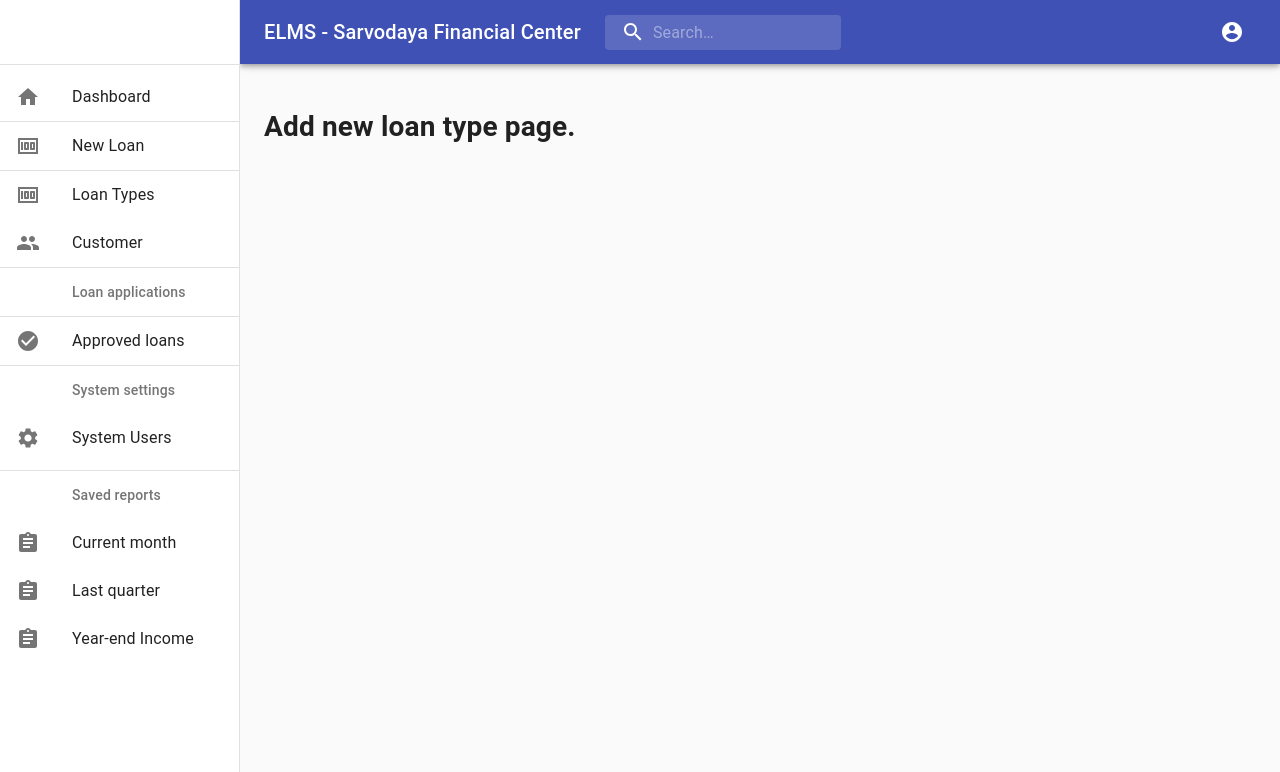
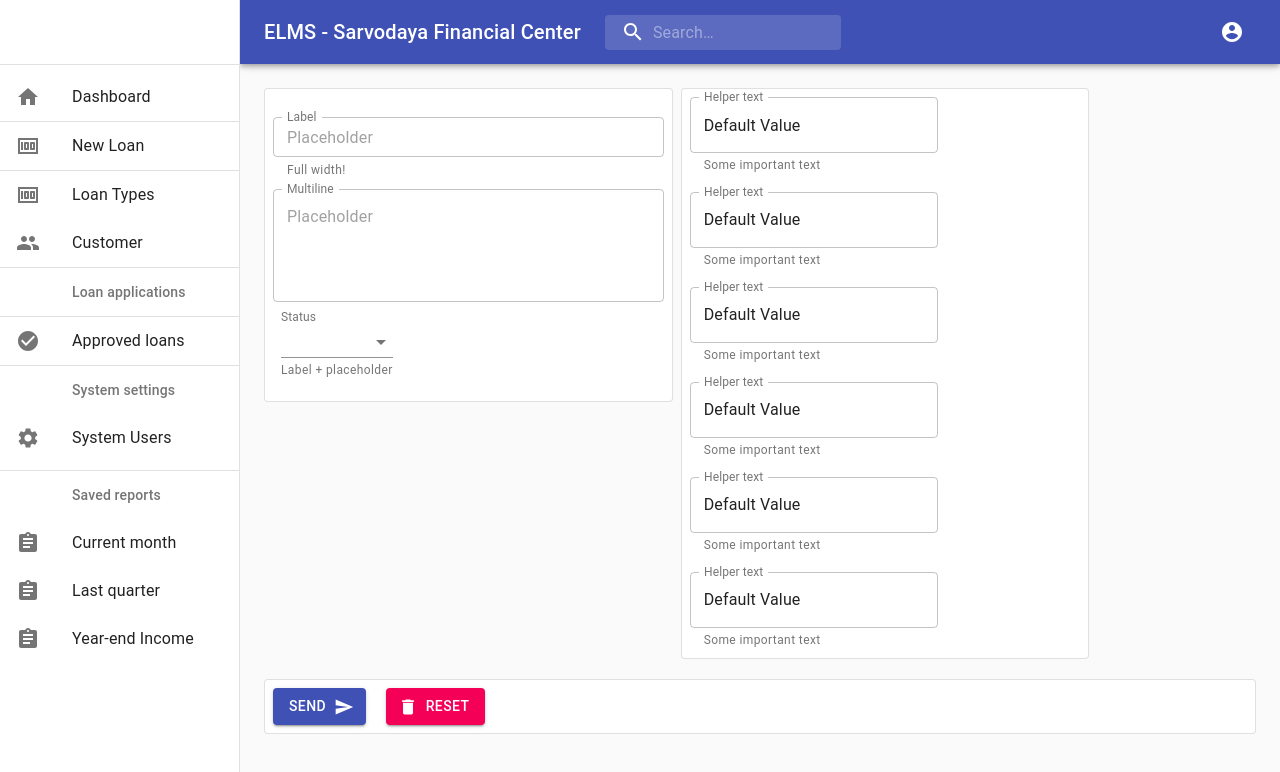
Before and after one commit to Rajitha-Madushan-Fernando/Startup-ReactJS-with-Material-UI, a React (Create React App) app: page /new-loan-type in a window 1280 px wide. Shown: the top 772 px of the page. Built offline with nearby package versions, Linux system fonts and the light colour scheme; no server answers.

Commit message:
Add Loan type page

```diff
--- a/src/App.js
+++ b/src/App.js
@@ -12,6 +12,7 @@ import ErrorPage from './pages/ErrorPage/ErrorPage';
 import SignIn from './pages/SignIn/SignIn';
 import Profile from './pages/Profile/Profile';
 import CustomerList from './pages/CustomerList/CustomerList';
+import NewCustomer from './pages/NewCustomer/NewCustomer';
 import LoanType from './pages/LoanType/LoanType';
 import NewLoanType from './pages/NewLoanType/NewLoanType';
 
@@ -34,21 +35,19 @@ export default function App (props) {
   const authExList = [
     'api/user/login',
     'api/user/',
-  ]
+  ];
+
+  interceptor(authExList, (authData)=>{
+    const {loaderIsHide, redirectTo} = authData;
+    setIsHideSpinner(loaderIsHide);
+    if(redirectTo!=''){
+      history.push(redirectTo);
+    }
+  });
 
   // this way equal to componentDidMount()
-
-  //next comment
   useEffect(() => {
     setIsHideSpinner(true);
-    // this way equal to componentWillMount()
-    interceptor(authExList, (authData)=>{
-      const {loaderIsHide, redirectTo} = authData;
-      setIsHideSpinner(loaderIsHide);
-      if(redirectTo !== ''){
-        history.push(redirectTo);
-      }
-    });
   },[]);
 
   const { window } = props;
@@ -62,6 +61,7 @@ export default function App (props) {
         <Route exact path="/signin" component={SignIn} />
         <Route path="/" exact component={HomePage} />
         <Route path="/customer-list" exact component={CustomerList} />
+        <Route path="/new-customer" exact component={NewCustomer} />
         <Route path="/loantype-list" exact component={LoanType} />
         <Route path="/new-loan-type" exact component={NewLoanType} />
         <Route component={ErrorPage} />
--- a/src/pages/CustomerList/CustomerList.js
+++ b/src/pages/CustomerList/CustomerList.js
@@ -5,7 +5,7 @@ import { Link } from 'react-router-dom';
 import {
     Button, ButtonGroup,
     Table, TableBody, TableCell,
-    TableContainer, TableHead, TableRow, Paper, Grid,Container
+    TableContainer, TableHead, TableRow, Paper, Grid, Container
 } from '@material-ui/core';
 
 import { withStyles, makeStyles } from '@material-ui/core/styles';
@@ -115,7 +115,7 @@ export default function CustomerList() {
                 <TableContainer component={Paper}>
                     <Table className={classes.table} aria-label="customized table">
                         <TableHead>
-                            <TableRow>
+                            <TableRow style={{ backgroundColor: '#2196f3', color: '#fafafa' }} variant="head">
                                 <StyledTableCell>Customer Name</StyledTableCell>
                                 <StyledTableCell>Gender</StyledTableCell>
                                 <StyledTableCell align="left">Membership No</StyledTableCell>
@@ -126,7 +126,13 @@ export default function CustomerList() {
                             </TableRow>
                         </TableHead>
                         <TableBody>
-                            {customers.map((row) => (
+                            {
+                                customers.length === 0 ?
+                                    <TableRow align="center">
+                                        <TableCell colSpan="5">No Customers Available</TableCell>
+                                    </TableRow> :
+
+                                        customers.map((row) => (
                                             <StyledTableRow key={row.id}>
                                                 <StyledTableCell component="th" scope="row">
                                                     {row.first_name}{" "}{row.middle_name}{" "}{row.last_name}
@@ -137,7 +143,8 @@ export default function CustomerList() {
                                                 <StyledTableCell align="left">{row.mobile}</StyledTableCell>
                                                 <StyledTableCell align="left">{row.address}</StyledTableCell>
                                             </StyledTableRow>
-                            ))}
+                                        ))
+                                    }
                         </TableBody>
                     </Table>
                 </TableContainer>
--- a/src/pages/LoanType/LoanType.js
+++ b/src/pages/LoanType/LoanType.js
@@ -92,6 +92,7 @@ export default function LoanType() {
             <div className="loanType-list">
                 <Link to={"new-loan-type"} >
                     <Button
+                        size="small"
                         variant="contained"
                         color="secondary"
                         className="new-loan-type-add-button"
@@ -101,7 +102,7 @@ export default function LoanType() {
                         New Loan Type
             </Button>
                 </Link>
-                <br /><br /><br />
+                <br /><br />
                 <Grid item xs={12} sm={10}>
                     <Paper>
                         <TableContainer component={Paper}>
--- a/src/pages/NewCustomer/NewCustomer.js
+++ b/src/pages/NewCustomer/NewCustomer.js
@@ -324,7 +324,7 @@ export default function NewCustomer(props) {
                                 className={classes.button}
                                 startIcon={<DeleteIcon />}
                             >
-                                Delete
+                                Reset
                         </Button>
                         </div>
                     </Paper>
--- a/src/pages/NewLoanType/NewLoanType.js
+++ b/src/pages/NewLoanType/NewLoanType.js
@@ -1,17 +1,179 @@
 import React, { useEffect } from 'react';
+
+import { makeStyles } from '@material-ui/core/styles';
+import {
+  Button, ButtonGroup,
+  Table, TableBody, TableCell,
+  TableContainer, TableHead, TableRow, Paper, Grid, Container, TextField, InputLabel, Select, FormControl, Icon,
+  FormHelperText, MenuItem, Box, NativeSelect
+
+} from '@material-ui/core';
+
+import DeleteIcon from '@material-ui/icons/Delete';
+import SendIcon from '@material-ui/icons/Send';
+
 
 import AppTemplate from '../Templates/AppTemplate/AppTemplate';
 import { appConfig } from '../../configs/app.config';
 import utils from '../../helper/utils';
 const { baseUrl } = appConfig;
 
+const useStyles = makeStyles((theme) => ({
+  root: {
+    flexGrow: 1,
+  },
+  button: {
+    margin: theme.spacing(1, 1, 1, 1),
+  },
+
+  formControl: {
+    margin: theme.spacing(1, 1, 1, 1),
+  },
+  selectEmpty: {
+    marginTop: theme.spacing(2),
+  },
+}));
 
 export default function NewLoanType(props) {
+
+  const classes = useStyles();
+
   return (
-      <AppTemplate>
-        <div className="new-loan-type">
-        <h1> Add new loan type page.</h1>
-        </div>
-      </AppTemplate>
+    <AppTemplate>
+      <div className="new-loan-type">
+        {/* <Typography variant="h4" gutterBottom>
+        Add New Loan Type
+      </Typography> */}
+        <form autoComplete="off">
+          <Grid container spacing={1}>
+            <Grid item xs={5}>
+              <Paper variant="outlined" >
+                <Box width="auto" p={1} my={0.5}>
+                  <TextField
+                    id="outlined-full-width"
+                    label="Label"
+                    placeholder="Placeholder"
+                    helperText="Full width!"
+                    fullWidth
+                    size="small"
+                    margin="normal"
+                    InputLabelProps={{
+                      shrink: true,
+                    }}
+                    variant="outlined"
+                  />
+                  <TextField
+                    id="outlined-multiline-static"
+                    label="Multiline"
+                    placeholder="Placeholder"
+                    multiline
+                    rows={4}
+                    fullWidth
+                    variant="outlined"
+                    InputLabelProps={{
+                      shrink: true,
+                    }}
+                  />
+                  <FormControl className={classes.formControl}>
+                    <InputLabel shrink htmlFor="age-native-label-placeholder">
+                      Status
+                    </InputLabel>
+                    <Select
+                      inputProps={{
+                        name: 'status',
+                        id: 'status-native-label-placeholder',
+                      }}
+                    >
+                      <option value="">None</option>
+                      <option value={10}>Ten</option>
+                      <option value={20}>Twenty</option>
+                      <option value={30}>Thirty</option>
+                    </Select>
+                    <FormHelperText>Label + placeholder</FormHelperText>
+                  </FormControl>
+                </Box>
+              </Paper>
+            </Grid>
+            <Grid item xs={5}>
+              <Paper variant="outlined" >
+                <div>
+                  <TextField
+                    id="outlined-helperText"
+                    label="Helper text"
+                    defaultValue="Default Value"
+                    helperText="Some important text"
+                    variant="outlined"
+                    style={{margin: 8}}
+                  />
+                   <TextField
+                    id="outlined-helperText"
+                    label="Helper text"
+                    defaultValue="Default Value"
+                    helperText="Some important text"
+                    variant="outlined"
+                    style={{margin: 8}}
+                  />
+                  <TextField
+                    id="outlined-helperText"
+                    label="Helper text"
+                    defaultValue="Default Value"
+                    helperText="Some important text"
+                    variant="outlined"
+                    style={{margin: 8}}
+                  />
+                   <TextField
+                    id="outlined-helperText"
+                    label="Helper text"
+                    defaultValue="Default Value"
+                    helperText="Some important text"
+                    variant="outlined"
+                    style={{margin: 8}}
+                  />
+                  <TextField
+                    id="outlined-helperText"
+                    label="Helper text"
+                    defaultValue="Default Value"
+                    helperText="Some important text"
+                    variant="outlined"
+                    style={{margin: 8}}
+                  />
+                   <TextField
+                    id="outlined-helperText"
+                    label="Helper text"
+                    defaultValue="Default Value"
+                    helperText="Some important text"
+                    variant="outlined"
+                    style={{margin: 8}}
+                  />
+
+                </div>
+              </Paper>
+            </Grid>
+          </Grid>
+          <br />
+          <Paper variant="outlined" >
+            <div>
+              <Button
+                variant="contained"
+                color="primary"
+                className={classes.button}
+                endIcon={<SendIcon />}
+              >
+                Send
+                           </Button>
+              {" "}
+              <Button
+                variant="contained"
+                color="secondary"
+                className={classes.button}
+                startIcon={<DeleteIcon />}
+              >
+                Reset
+                        </Button>
+            </div>
+          </Paper>
+        </form>
+      </div>
+    </AppTemplate>
   )
 }
```
Lines whose indentation alone changed are shown as unchanged.
